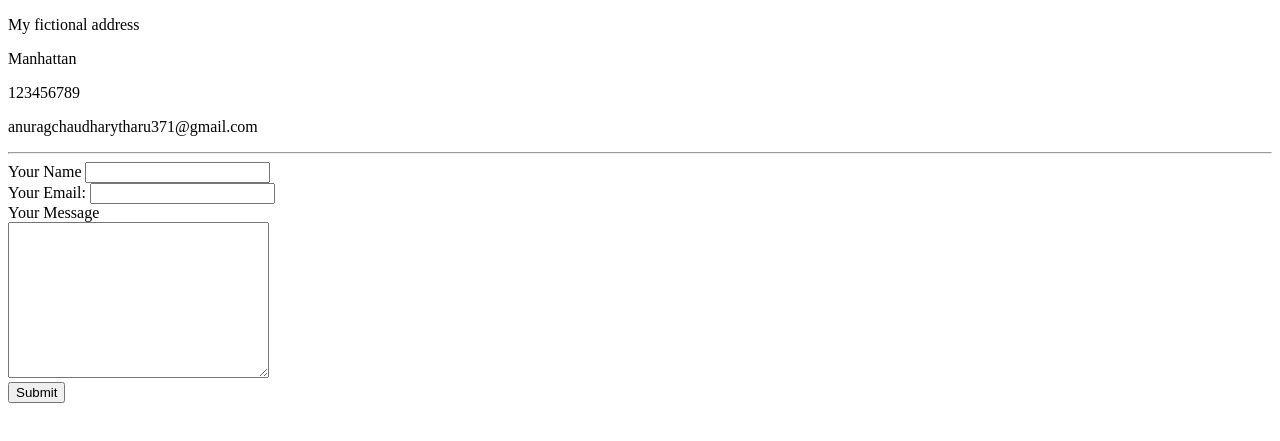
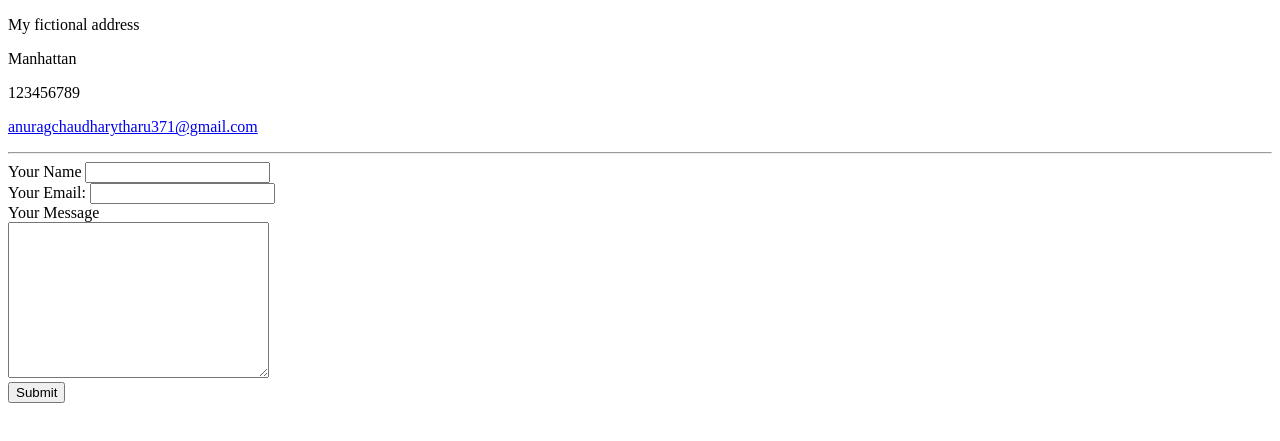
Before and after one commit to deeium/cv, a plain HTML site: page contact.html in a window 1280 px wide. Shown: the part 43-484 px from the top of the page. Drawn offline with Linux system fonts and the light colour scheme.

Commit message:
Update contact.html

```diff
--- a/contact.html
+++ b/contact.html
@@ -11,7 +11,9 @@
   <p>My fictional address</p>
   <p>Manhattan</p>
   <p>123456789</p>
-  <p>anuragchaudharytharu371@gmail.com</p>
+  <p>
+    <a href="mailto:anuragchaudharytharu371@gmail.com">anuragchaudharytharu371@gmail.com</a>
+  </p>
   <hr>
   <form action="mailto:anuragchaudharytharu371@gmail.com" method="post" enctype="text/plain">
     <label>Your Name</label>
```
